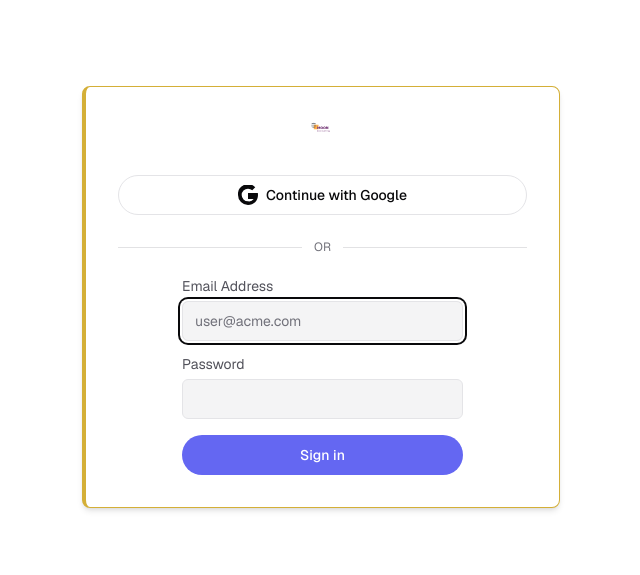
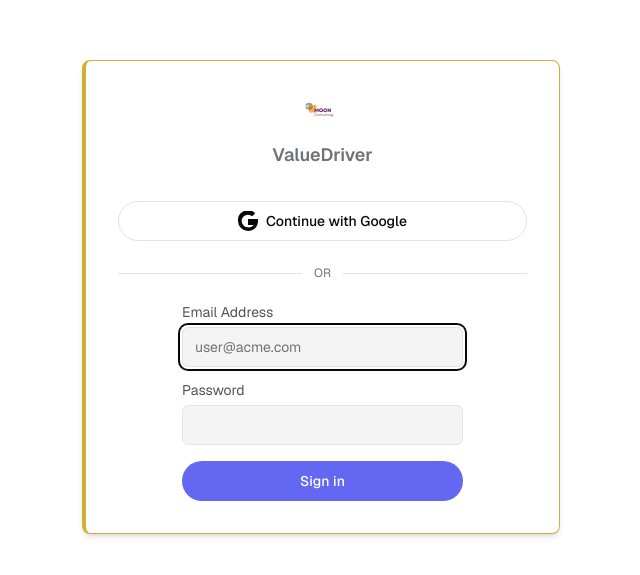
Before and after one commit to rateshsachdeva/valuedriver, a Next.js app: page /login in a window 1280 px wide. Shown: the part 103-678 px from the top of the page, without its empty margins (319-959 px from the left). Built offline with nearby package versions, Linux system fonts and the light colour scheme.

Commit message:
Update page.tsx

```diff
--- a/app/(auth)/login/page.tsx
+++ b/app/(auth)/login/page.tsx
@@ -40,12 +40,11 @@
           border-l-[4px] border-[#D4AF37]
         "
       >
-       <div className="flex justify-center pt-6">
-        <img
-          src="/logo.svg"
-          alt="Logo"
-          className="h-8 w-8"
-        />
+       <div className="flex flex-col items-center pt-6">
+        <img src="/logo.svg" alt="Logo" className="h-12 w-auto" />
+        <span className="mt-2 text-lg font-semibold text-muted-foreground">
+          ValueDriver
+        </span>
       </div>
         <CardContent className="space-y-6 p-8">
           {/* Google OAuth button */}
```
